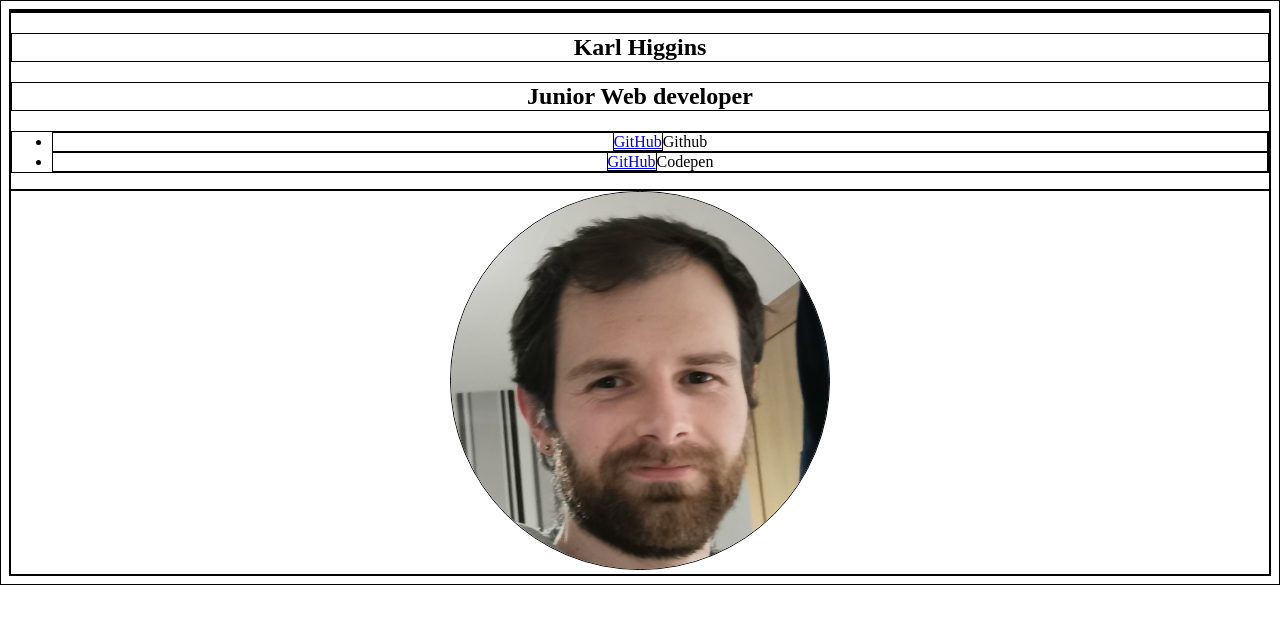
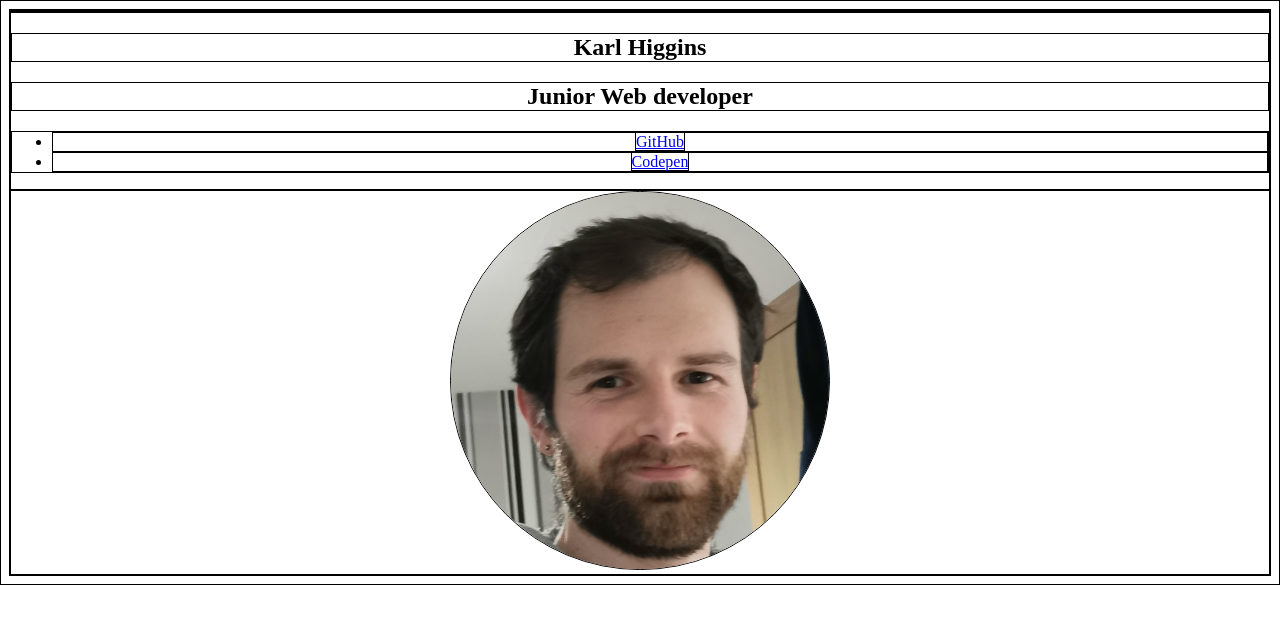
Before and after one commit to karl3644/karl3644.github.io, a plain HTML site: page index.html in a window 1280 px wide. Drawn offline with Linux system fonts and the light colour scheme.

Commit message:
updated href txt

```diff
--- a/index.html
+++ b/index.html
@@ -15,8 +15,8 @@
             <h2>Junior Web developer</h2>
 
             <ul>
-                <li><a href="https://github.com/karl3644">GitHub</a>Github</li>
-                <li><a href="https://codepen.io/Karl3644">GitHub</a>Codepen</li>
+                <li><a href="https://github.com/karl3644">GitHub</a></li>
+                <li><a href="https://codepen.io/Karl3644">Codepen</a></li>
             </ul>
 
 
```
